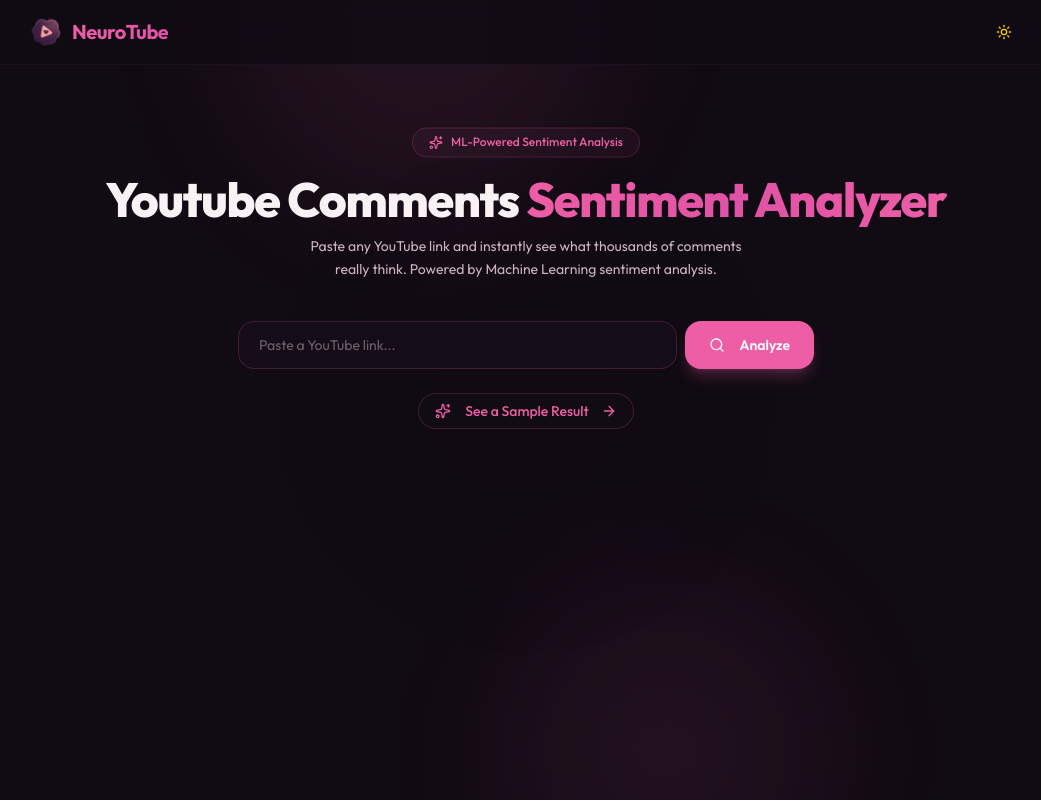
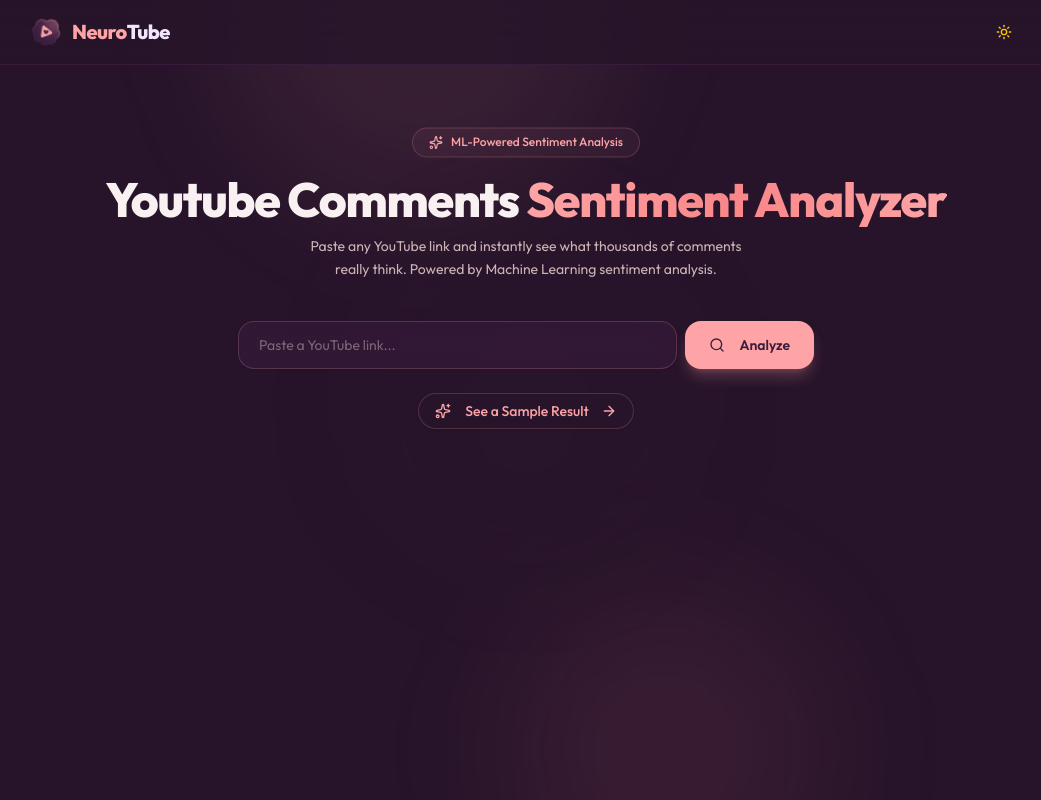
Before and after one commit to DaffMe/NeuroTube, a React (Vite) app in the folder frontend/: page / in a window 1280 px wide. Shown: the whole page, without its empty margins (114-1155 px from the left). Built offline with nearby package versions, Linux system fonts and the light colour scheme; no server answers.

Commit message:
feat(ui): optimize UI contrast, robust comment expansion, and fix profile image loading

```diff
--- a/frontend/src/components/AnalyzedVideoList.tsx
+++ b/frontend/src/components/AnalyzedVideoList.tsx
@@ -77,6 +77,7 @@
             <img
               src={video.thumbnail}
               alt={video.title}
+              referrerPolicy="no-referrer"
               className="h-12 w-20 rounded-xl object-cover"
             />
             <div className="min-w-0 flex-1">
--- a/frontend/src/components/CommentSection.tsx
+++ b/frontend/src/components/CommentSection.tsx
@@ -21,7 +21,24 @@
 
 function CommentItem({ comment, replies = [], isReply = false }: CommentItemProps) {
   const [showReplies, setShowReplies] = useState(false);
+  const [imgError, setImgError] = useState(false);
   const hasReplies = replies.length > 0;
+
+  const authorName = comment.authorDisplayName || "User";
+  const cleanName = authorName.startsWith("@") ? authorName.slice(1) : authorName;
+  const initial = cleanName.charAt(0).toUpperCase() || "?";
+
+  // Deterministic pastel color palette based on username hash
+  const avatarColors = [
+    "bg-pink-100 text-pink-700 dark:bg-pink-900/30 dark:text-pink-300 ring-pink-500/20",
+    "bg-purple-100 text-purple-700 dark:bg-purple-900/30 dark:text-purple-300 ring-purple-500/20",
+    "bg-indigo-100 text-indigo-700 dark:bg-indigo-900/30 dark:text-indigo-300 ring-indigo-500/20",
+    "bg-rose-100 text-rose-700 dark:bg-rose-900/30 dark:text-rose-300 ring-rose-500/20",
+    "bg-violet-100 text-violet-700 dark:bg-violet-900/30 dark:text-violet-300 ring-violet-500/20",
+  ];
+
+  const hash = cleanName.split("").reduce((acc, char) => acc + char.charCodeAt(0), 0);
+  const colorClass = avatarColors[hash % avatarColors.length];
 
   return (
     <div className="flex flex-col gap-1">
@@ -33,11 +50,23 @@
           isReply ? "ml-1 border-l border-border/50" : ""
         }`}
       >
-        <img
-          src={comment.authorProfileImageUrl}
-          alt={comment.authorDisplayName}
-          className={`${isReply ? "h-6 w-6" : "h-8 w-8"} shrink-0 rounded-full ring-2 ring-background`}
-        />
+        {!imgError && comment.authorProfileImageUrl ? (
+          <img
+            src={comment.authorProfileImageUrl}
+            alt={comment.authorDisplayName}
+            referrerPolicy="no-referrer"
+            onError={() => setImgError(true)}
+            className={`${isReply ? "h-6 w-6" : "h-8 w-8"} shrink-0 rounded-full ring-2 ring-background object-cover`}
+          />
+        ) : (
+          <div
+            className={`${
+              isReply ? "h-6 w-6 text-[10px]" : "h-8 w-8 text-xs"
+            } shrink-0 rounded-full flex items-center justify-center font-bold uppercase ring-2 ring-background ${colorClass}`}
+          >
+            {initial}
+          </div>
+        )}
         <div className="min-w-0 flex-1">
           <div className="flex items-center gap-2">
             <span className={`font-semibold tracking-tight ${isReply ? "text-[11px]" : "text-xs"}`}>
--- a/frontend/src/components/ExpandableText.tsx
+++ b/frontend/src/components/ExpandableText.tsx
@@ -15,11 +15,24 @@
   className = "",
   buttonClassName = ""
 }: ExpandableTextProps) {
+  const isLineBased = typeof lineLimit === "number";
+
+  // Deterministically initialize overflow state to prevent layout jumps during transitions
+  const [hasOverflow, setHasOverflow] = useState(() => {
+    if (isLineBased) {
+      const lines = text.split("\n");
+      let estimatedLines = 0;
+      const charsPerLine = 75; // average characters per line for text-xs in comment container
+      for (const line of lines) {
+        estimatedLines += Math.max(1, Math.ceil(line.length / charsPerLine));
+      }
+      return estimatedLines > lineLimit || text.length > 300;
+    }
+    return text.length > (limit ?? 200);
+  });
+
   const [isExpanded, setIsExpanded] = useState(false);
   const textRef = useRef<HTMLParagraphElement>(null);
-  const [hasOverflow, setHasOverflow] = useState(false);
-
-  const isLineBased = typeof lineLimit === "number";
 
   useEffect(() => {
     if (!isLineBased) return;
@@ -29,7 +42,12 @@
 
     const checkOverflow = () => {
       if (!isExpanded) {
-        setHasOverflow(el.scrollHeight > el.clientHeight);
+        // Defer to next animation frame to let Framer Motion transitions/fonts settle
+        requestAnimationFrame(() => {
+          if (el) {
+            setHasOverflow(el.scrollHeight > el.clientHeight);
+          }
+        });
       }
     };
 
--- a/frontend/src/components/Header.tsx
+++ b/frontend/src/components/Header.tsx
@@ -34,8 +34,9 @@
           >
             <img src="/favicon.png" alt="Logo" className="h-full w-full object-contain" />
           </motion.div>
-          <span className="bg-gradient-to-r from-primary to-accent bg-clip-text text-transparent">
-            NeuroTube
+          <span className="flex items-center font-extrabold tracking-tight">
+            <span className="text-primary">Neuro</span>
+            <span className="text-logo-tube transition-colors duration-300">Tube</span>
           </span>
         </motion.a>
 
--- a/frontend/src/components/VideoDetails.tsx
+++ b/frontend/src/components/VideoDetails.tsx
@@ -37,6 +37,7 @@
         <img
           src={video.thumbnail}
           alt={video.title}
+          referrerPolicy="no-referrer"
           className="h-full w-full object-cover"
         />
         <div className="absolute inset-0 bg-gradient-to-t from-card via-transparent to-transparent" />
--- a/frontend/src/index.css
+++ b/frontend/src/index.css
@@ -5,6 +5,7 @@
 
   --color-background: hsl(var(--background));
   --color-foreground: hsl(var(--foreground));
+  --color-logo-tube: hsl(var(--logo-tube));
 
   --color-primary: hsl(var(--primary));
   --color-primary-foreground: hsl(var(--primary-foreground));
@@ -37,65 +38,67 @@
 
 @layer base {
   :root {
-    --background: 0 0% 100%;
-    --foreground: 330 20% 15%;
+    --background: 359 20% 98%;
+    --foreground: 293 36% 18%;
+    --logo-tube: 293 36% 18%;
 
-    --primary: 330 85% 62%;
-    --primary-foreground: 0 0% 100%;
+    --primary: 359 98% 82%;
+    --primary-foreground: 293 36% 18%;
 
-    --secondary: 330 40% 98%;
-    --secondary-foreground: 330 60% 20%;
+    --secondary: 359 40% 94%;
+    --secondary-foreground: 293 36% 18%;
 
-    --accent: 325 80% 60%;
-    --accent-foreground: 0 0% 100%;
+    --accent: 359 90% 75%;
+    --accent-foreground: 293 36% 18%;
 
-    --muted: 330 30% 97%;
-    --muted-foreground: 330 15% 40%;
+    --muted: 293 20% 95%;
+    --muted-foreground: 293 20% 40%;
 
     --card: 0 0% 100%;
-    --card-foreground: 330 20% 15%;
+    --card-foreground: 293 36% 18%;
 
-    --border: 330 30% 94%;
-    --input: 330 30% 94%;
-    --ring: 330 85% 62%;
+    --border: 359 30% 90%;
+    --input: 359 30% 90%;
+    --ring: 359 98% 82%;
 
     --radius: 1rem;
 
     /* Chart specific for light mode */
-    --chart-tick: 330 15% 50%;
+    --chart-tick: 293 20% 50%;
     --chart-tooltip-bg: 0 0% 100%;
-    --chart-tooltip-border: 330 30% 92%;
-    --chart-tooltip-text: 330 20% 15%;
+    --chart-tooltip-border: 359 30% 90%;
+    --chart-tooltip-text: 293 36% 18%;
   }
 
   .dark {
-    --background: 280 25% 6%;
-    --foreground: 330 30% 96%;
+    --background: 293 36% 12%;
+    --foreground: 359 40% 96%;
+    --logo-tube: 270 100% 95%;
 
-    --primary: 330 80% 65%;
-    --primary-foreground: 0 0% 100%;
+    --primary: 359 98% 82%;
+    --primary-foreground: 293 36% 18%;
 
-    --secondary: 280 30% 10%;
-    --secondary-foreground: 330 30% 96%;
+    --secondary: 293 40% 20%;
+    --secondary-foreground: 359 40% 96%;
 
-    --accent: 325 70% 60%;
-    --accent-foreground: 0 0% 100%;
+    --accent: 359 90% 75%;
+    --accent-foreground: 293 36% 18%;
 
-    --muted: 280 20% 12%;
-    --muted-foreground: 330 20% 75%;
+    --muted: 293 30% 25%;
+    --muted-foreground: 359 20% 75%;
 
-    --card: 280 25% 8%;
-    --card-foreground: 330 30% 96%;
+    --card: 293 36% 16%;
+    --card-foreground: 359 40% 96%;
 
-    --border: 280 30% 16%;
-    --input: 280 30% 16%;
-    --ring: 330 80% 65%;
+    --border: 293 40% 25%;
+    --input: 293 40% 25%;
+    --ring: 359 98% 82%;
 
     /* Chart specific for dark mode */
-    --chart-tick: 330 20% 70%;
-    --chart-tooltip-bg: 280 25% 10%;
-    --chart-tooltip-border: 280 30% 18%;
-    --chart-tooltip-text: 330 30% 96%;
+    --chart-tick: 359 20% 70%;
+    --chart-tooltip-bg: 293 36% 16%;
+    --chart-tooltip-border: 293 40% 25%;
+    --chart-tooltip-text: 359 40% 96%;
   }
 
   * {
```
